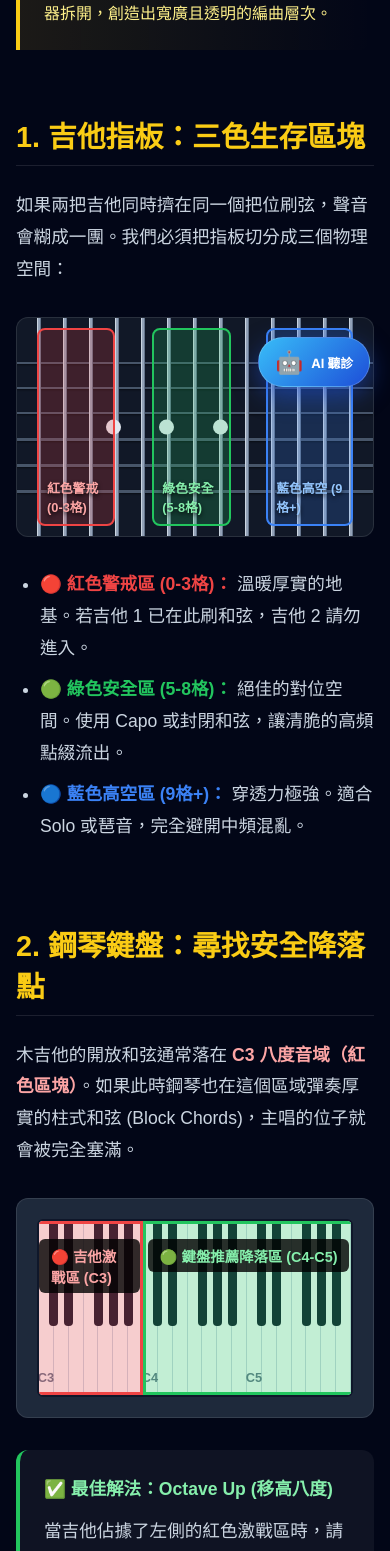
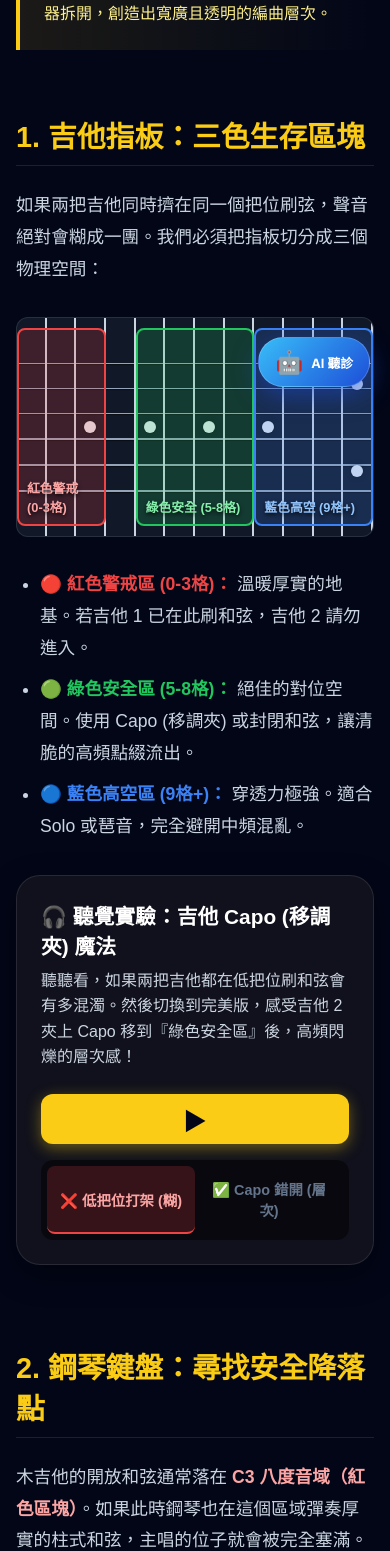
Before and after one commit to lifreedomstudio/lifreedom-studio, a Next.js app: page /courses/arrangement/voicing-training in a window 390 px wide. Shown: the part 432-1983 px from the top of the page. Built offline with nearby package versions, Linux system fonts and the light colour scheme.

Commit message:
Fix all mobile layouts and font sizes

```diff
--- a/src/app/courses/arrangement/voicing-training/page.tsx
+++ b/src/app/courses/arrangement/voicing-training/page.tsx
@@ -1,36 +1,128 @@
 "use client";
-import React, { useState, useEffect } from 'react';
+import React, { useState, useEffect, useRef } from 'react';
 import { useRouter } from 'next/navigation';
 
-// --- 🎸 1. 原創無版權：吉他指板 CSS 示意圖 ---
+// --- 🎧 A/B 試聽播放器元件 (從第一章繼承過來) ---
+const AudioComparer = ({ title, description, badSrc, goodSrc, isMobile, badLabel, goodLabel }: { title: string, description: string, badSrc: string, goodSrc: string, isMobile: boolean, badLabel: string, goodLabel: string }) => {
+    const [isPlaying, setIsPlaying] = useState(false);
+    const [isGood, setIsGood] = useState(false);
+    const audioRef = useRef<HTMLAudioElement>(null);
+
+    useEffect(() => {
+        if (audioRef.current) {
+            const currentTime = audioRef.current.currentTime;
+            const wasPlaying = !audioRef.current.paused;
+
+            audioRef.current.src = isGood ? goodSrc : badSrc;
+            audioRef.current.currentTime = currentTime;
+
+            if (wasPlaying) {
+                audioRef.current.play().catch(e => console.error("Play error:", e));
+            }
+        }
+    }, [isGood, badSrc, goodSrc]);
+
+    const togglePlay = () => {
+        if (audioRef.current) {
+            if (isPlaying) {
+                audioRef.current.pause();
+            } else {
+                audioRef.current.play();
+            }
+            setIsPlaying(!isPlaying);
+        }
+    };
+
+    return (
+        <div style={{
+            background: 'rgba(20, 20, 30, 0.8)', padding: isMobile ? '1.5rem' : '2rem',
+            borderRadius: '1.5rem', border: '1px solid rgba(255,255,255,0.1)',
+            boxShadow: '0 10px 30px rgba(0,0,0,0.4)', marginTop: '2rem', boxSizing: 'border-box'
+        }}>
+            <h4 style={{ fontSize: '1.3rem', fontWeight: 'bold', color: '#fff', margin: '0 0 0.5rem 0' }}>{title}</h4>
+            <p style={{ color: '#cbd5e1', fontSize: '1rem', marginBottom: '1.5rem', lineHeight: '1.6' }}>{description}</p>
+
+            <div style={{ display: 'flex', flexDirection: isMobile ? 'column' : 'row', alignItems: isMobile ? 'stretch' : 'center', gap: '1rem' }}>
+                <button
+                    onClick={togglePlay}
+                    style={{
+                        background: isPlaying ? '#eab308' : '#facc15', color: '#020617', border: 'none',
+                        width: isMobile ? '100%' : '60px', height: isMobile ? '50px' : '60px', borderRadius: isMobile ? '12px' : '50%',
+                        fontSize: '1.5rem', cursor: 'pointer', display: 'flex', alignItems: 'center', justifyContent: 'center',
+                        boxShadow: '0 4px 15px rgba(250, 204, 21, 0.4)', transition: 'background 0.2s'
+                    }}
+                >
+                    {isPlaying ? '⏸' : '▶'}
+                </button>
+
+                <div style={{ display: 'flex', background: 'rgba(0,0,0,0.5)', borderRadius: '12px', padding: '6px', flex: 1 }}>
+                    <button
+                        onClick={() => setIsGood(false)}
+                        style={{
+                            flex: 1, padding: '12px', border: 'none', borderRadius: '8px', cursor: 'pointer', fontWeight: 'bold',
+                            background: !isGood ? 'rgba(239, 68, 68, 0.2)' : 'transparent', color: !isGood ? '#fca5a5' : '#64748b',
+                            borderBottom: !isGood ? '2px solid #ef4444' : '2px solid transparent',
+                            transition: 'all 0.2s', fontSize: isMobile ? '0.9rem' : '1rem'
+                        }}
+                    >
+                        ❌ {badLabel}
+                    </button>
+                    <button
+                        onClick={() => setIsGood(true)}
+                        style={{
+                            flex: 1, padding: '12px', border: 'none', borderRadius: '8px', cursor: 'pointer', fontWeight: 'bold',
+                            background: isGood ? 'rgba(34, 197, 94, 0.2)' : 'transparent', color: isGood ? '#86efac' : '#64748b',
+                            borderBottom: isGood ? '2px solid #22c55e' : '2px solid transparent',
+                            transition: 'all 0.2s', fontSize: isMobile ? '0.9rem' : '1rem'
+                        }}
+                    >
+                        ✅ {goodLabel}
+                    </button>
+                </div>
+            </div>
+            <audio ref={audioRef} onEnded={() => setIsPlaying(false)} />
+        </div>
+    );
+};
+
+// --- 🎸 1. 原創無版權：吉他指板 CSS 示意圖 (已修復對齊問題) ---
 const GuitarFretboard = () => {
     return (
-        <div style={{ position: 'relative', width: '100%', height: '220px', background: '#111827', borderRadius: '12px', border: '1px solid rgba(255,255,255,0.1)', overflow: 'hidden', display: 'flex', flexDirection: 'column', justifyContent: 'center', padding: '0 20px' }}>
+        <div style={{ position: 'relative', width: '100%', height: '220px', background: '#111827', borderRadius: '12px', border: '1px solid rgba(255,255,255,0.1)', overflow: 'hidden', padding: '0' }}>
             {/* 琴弦 */}
-            <div style={{ position: 'absolute', top: 0, bottom: 0, left: 0, right: 0, display: 'flex', flexDirection: 'column', justifyContent: 'space-evenly', padding: '20px 0', zIndex: 1 }}>
+            <div style={{ position: 'absolute', top: 0, bottom: 0, left: 0, right: 0, display: 'flex', flexDirection: 'column', justifyContent: 'space-evenly', zIndex: 1, padding: '20px 0' }}>
                 {[...Array(6)].map((_, i) => (
-                    <div key={i} style={{ width: '100%', height: i < 3 ? '2px' : '3px', background: '#475569', boxShadow: '0 1px 2px rgba(0,0,0,0.5)' }}></div>
+                    <div key={i} style={{ width: '100%', height: i < 3 ? '1px' : '2px', background: '#94a3b8', boxShadow: '0 1px 1px rgba(0,0,0,0.5)' }}></div>
                 ))}
             </div>
-            {/* 琴格線條 */}
-            <div style={{ position: 'absolute', top: 0, bottom: 0, left: '20px', right: '20px', display: 'flex', justifyContent: 'space-between', zIndex: 2 }}>
-                {[...Array(13)].map((_, i) => (
-                    <div key={i} style={{ width: '4px', height: '100%', background: '#94a3b8', borderLeft: '1px solid #cbd5e1', borderRight: '1px solid #64748b' }}></div>
+
+            {/* 琴格 (精準切分 12 格) */}
+            <div style={{ position: 'absolute', top: 0, bottom: 0, left: 0, right: 0, display: 'flex', zIndex: 2 }}>
+                {[...Array(12)].map((_, i) => (
+                    <div key={i} style={{ flex: 1, borderRight: '2px solid #cbd5e1', position: 'relative' }}>
+                        {/* 在第 3, 5, 7, 9 格中間加點 (陣列索引 2, 4, 6, 8) */}
+                        {[2, 4, 6, 8].includes(i) && (
+                            <div style={{ position: 'absolute', top: '50%', left: '50%', transform: 'translate(-50%, -50%)', width: '12px', height: '12px', background: '#e2e8f0', borderRadius: '50%', boxShadow: '0 0 5px rgba(0,0,0,0.5)' }}></div>
+                        )}
+                        {/* 第 12 格雙點 */}
+                        {i === 11 && (
+                            <>
+                                <div style={{ position: 'absolute', top: '30%', left: '50%', transform: 'translate(-50%, -50%)', width: '12px', height: '12px', background: '#e2e8f0', borderRadius: '50%', boxShadow: '0 0 5px rgba(0,0,0,0.5)' }}></div>
+                                <div style={{ position: 'absolute', top: '70%', left: '50%', transform: 'translate(-50%, -50%)', width: '12px', height: '12px', background: '#e2e8f0', borderRadius: '50%', boxShadow: '0 0 5px rgba(0,0,0,0.5)' }}></div>
+                            </>
+                        )}
+                    </div>
                 ))}
             </div>
-            {/* 標記點 */}
-            <div style={{ position: 'absolute', top: '50%', transform: 'translateY(-50%)', left: '25%', width: '15px', height: '15px', background: '#e2e8f0', borderRadius: '50%', zIndex: 2 }}></div>
-            <div style={{ position: 'absolute', top: '50%', transform: 'translateY(-50%)', left: '40%', width: '15px', height: '15px', background: '#e2e8f0', borderRadius: '50%', zIndex: 2 }}></div>
-            <div style={{ position: 'absolute', top: '50%', transform: 'translateY(-50%)', left: '55%', width: '15px', height: '15px', background: '#e2e8f0', borderRadius: '50%', zIndex: 2 }}></div>
 
-            {/* 色塊區域 */}
-            <div style={{ position: 'absolute', top: '10px', bottom: '10px', left: '20px', width: '22%', background: 'rgba(239, 68, 68, 0.2)', border: '2px solid #ef4444', borderRadius: '8px', zIndex: 3, display: 'flex', alignItems: 'flex-end', padding: '8px' }}>
+            {/* 色塊區域 (完美貼齊琴格) */}
+            <div style={{ position: 'absolute', top: '10px', bottom: '10px', left: '0%', width: '25%', background: 'rgba(239, 68, 68, 0.2)', border: '2px solid #ef4444', borderRadius: '8px', zIndex: 3, display: 'flex', alignItems: 'flex-end', padding: '8px', boxSizing: 'border-box' }}>
                 <span style={{ color: '#fca5a5', fontWeight: 'bold', fontSize: '0.8rem', textShadow: '0 2px 4px rgba(0,0,0,0.8)' }}>紅色警戒 (0-3格)</span>
             </div>
-            <div style={{ position: 'absolute', top: '10px', bottom: '10px', left: '38%', width: '22%', background: 'rgba(34, 197, 94, 0.2)', border: '2px solid #22c55e', borderRadius: '8px', zIndex: 3, display: 'flex', alignItems: 'flex-end', padding: '8px' }}>
+            <div style={{ position: 'absolute', top: '10px', bottom: '10px', left: '33.33%', width: '33.33%', background: 'rgba(34, 197, 94, 0.2)', border: '2px solid #22c55e', borderRadius: '8px', zIndex: 3, display: 'flex', alignItems: 'flex-end', padding: '8px', boxSizing: 'border-box' }}>
                 <span style={{ color: '#86efac', fontWeight: 'bold', fontSize: '0.8rem', textShadow: '0 2px 4px rgba(0,0,0,0.8)' }}>綠色安全 (5-8格)</span>
             </div>
-            <div style={{ position: 'absolute', top: '10px', bottom: '10px', left: '70%', right: '20px', background: 'rgba(59, 130, 246, 0.2)', border: '2px solid #3b82f6', borderRadius: '8px', zIndex: 3, display: 'flex', alignItems: 'flex-end', padding: '8px' }}>
+            <div style={{ position: 'absolute', top: '10px', bottom: '10px', left: '66.66%', width: '33.33%', background: 'rgba(59, 130, 246, 0.2)', border: '2px solid #3b82f6', borderRadius: '8px', zIndex: 3, display: 'flex', alignItems: 'flex-end', padding: '8px', boxSizing: 'border-box' }}>
                 <span style={{ color: '#93c5fd', fontWeight: 'bold', fontSize: '0.8rem', textShadow: '0 2px 4px rgba(0,0,0,0.8)' }}>藍色高空 (9格+)</span>
             </div>
         </div>
@@ -39,21 +131,15 @@ const GuitarFretboard = () => {
 
 // --- 🎹 2. 原創無版權：實體鋼琴鍵盤 CSS 示意圖 ---
 const PianoKeyboard = () => {
-    // 建立 3 個八度的白鍵 (C3 到 B5，共 21 個白鍵)
     const whiteKeys = Array.from({ length: 21 });
-    // 黑鍵的位置規律 (C-D, D-E, F-G, G-A, A-B 之間有黑鍵)
     const blackKeyIndices = [0, 1, 3, 4, 5, 7, 8, 10, 11, 12, 14, 15, 17, 18, 19];
 
     return (
         <div style={{ position: 'relative', width: '100%', height: '220px', background: '#1e293b', borderRadius: '12px', border: '1px solid rgba(255,255,255,0.1)', overflow: 'hidden', padding: '20px' }}>
-
-            {/* 鍵盤本體容器 */}
             <div style={{ position: 'relative', width: '100%', height: '100%', display: 'flex', background: '#f8fafc', borderRadius: '6px', border: '2px solid #0f172a', overflow: 'hidden' }}>
-
                 {/* 白鍵 */}
                 {whiteKeys.map((_, i) => (
                     <div key={`white-${i}`} style={{ flex: 1, borderRight: '1px solid #cbd5e1', position: 'relative' }}>
-                        {/* 標示 C 鍵 (C3, C4, C5) */}
                         {i % 7 === 0 && (
                             <span style={{ position: 'absolute', bottom: '10px', left: '50%', transform: 'translateX(-50%)', color: '#64748b', fontSize: '0.8rem', fontWeight: 'bold' }}>
                                 C{3 + i / 7}
@@ -61,24 +147,15 @@ const PianoKeyboard = () => {
                         )}
                     </div>
                 ))}
-
                 {/* 黑鍵 */}
                 {blackKeyIndices.map(i => (
                     <div key={`black-${i}`} style={{
-                        position: 'absolute',
-                        // 每個白鍵寬度約為 100% / 21。黑鍵放在白鍵交界處。
-                        left: `calc(${(i + 1) * (100 / 21)}% - ${(100 / 21) * 0.3}%)`,
-                        width: `${(100 / 21) * 0.6}%`,
-                        height: '60%',
-                        background: '#0f172a',
-                        borderRadius: '0 0 4px 4px',
-                        zIndex: 2
+                        position: 'absolute', left: `calc(${(i + 1) * (100 / 21)}% - ${(100 / 21) * 0.3}%)`,
+                        width: `${(100 / 21) * 0.6}%`, height: '60%', background: '#0f172a', borderRadius: '0 0 4px 4px', zIndex: 2
                     }}></div>
                 ))}
 
-                {/* --- 色塊標記區域 --- */}
-
-                {/* 紅色激戰區 (C3 到 B3，前 7 個白鍵) */}
+                {/* 顏色標記區 */}
                 <div style={{
                     position: 'absolute', top: 0, bottom: 0, left: 0, width: `${(7 / 21) * 100}%`,
                     background: 'rgba(239, 68, 68, 0.25)', border: '3px solid #ef4444', borderLeft: 'none',
@@ -88,8 +165,6 @@ const PianoKeyboard = () => {
                         🔴 吉他激戰區 (C3)
                     </span>
                 </div>
-
-                {/* 綠色安全區 (C4 到 B5，後 14 個白鍵) */}
                 <div style={{
                     position: 'absolute', top: 0, bottom: 0, left: `${(7 / 21) * 100}%`, right: 0,
                     background: 'rgba(34, 197, 94, 0.25)', border: '3px solid #22c55e', borderRight: 'none',
@@ -99,7 +174,6 @@ const PianoKeyboard = () => {
                         🟢 鍵盤推薦降落區 (C4-C5)
                     </span>
                 </div>
-
             </div>
         </div>
     );
@@ -162,19 +236,30 @@ export default function VoicingTraining() {
                         1. 吉他指板：三色生存區塊
                     </h2>
                     <p style={{ color: '#cbd5e1', lineHeight: '1.8', fontSize: '1.1rem', marginBottom: '2rem' }}>
-                        如果兩把吉他同時擠在同一個把位刷弦，聲音會糊成一團。我們必須把指板切分成三個物理空間：
+                        如果兩把吉他同時擠在同一個把位刷弦，聲音絕對會糊成一團。我們必須把指板切分成三個物理空間：
                     </p>
 
-                    {/* 呼叫自製無版權圖解 */}
+                    {/* 吉他圖解 */}
                     <div style={{ marginBottom: '2rem' }}>
                         <GuitarFretboard />
                     </div>
 
-                    <ul style={{ color: '#cbd5e1', lineHeight: '1.8', fontSize: '1.1rem', paddingLeft: '1.5rem' }}>
+                    <ul style={{ color: '#cbd5e1', lineHeight: '1.8', fontSize: '1.1rem', paddingLeft: '1.5rem', marginBottom: '2rem' }}>
                         <li style={{ marginBottom: '10px' }}><strong style={{ color: '#ef4444' }}>🔴 紅色警戒區 (0-3格)：</strong> 溫暖厚實的地基。若吉他 1 已在此刷和弦，吉他 2 請勿進入。</li>
-                        <li style={{ marginBottom: '10px' }}><strong style={{ color: '#22c55e' }}>🟢 綠色安全區 (5-8格)：</strong> 絕佳的對位空間。使用 Capo 或封閉和弦，讓清脆的高頻點綴流出。</li>
+                        <li style={{ marginBottom: '10px' }}><strong style={{ color: '#22c55e' }}>🟢 綠色安全區 (5-8格)：</strong> 絕佳的對位空間。使用 Capo (移調夾) 或封閉和弦，讓清脆的高頻點綴流出。</li>
                         <li><strong style={{ color: '#3b82f6' }}>🔵 藍色高空區 (9格+)：</strong> 穿透力極強。適合 Solo 或琶音，完全避開中頻混亂。</li>
                     </ul>
+
+                    {/* 🎧 吉他聽覺實戰 */}
+                    <AudioComparer
+                        title="🎧 聽覺實驗：吉他 Capo (移調夾) 魔法"
+                        description="聽聽看，如果兩把吉他都在低把位刷和弦會有多混濁。然後切換到完美版，感受吉他 2 夾上 Capo 移到『綠色安全區』後，高頻閃爍的層次感！"
+                        badSrc="/audio/guitar-clash.mp3"
+                        goodSrc="/audio/guitar-capo.mp3"
+                        badLabel="低把位打架 (糊)"
+                        goodLabel="Capo 錯開 (層次)"
+                        isMobile={isMobile}
+                    />
                 </section>
 
                 {/* 內容區塊 2：鋼琴鍵盤 */}
@@ -183,19 +268,29 @@ export default function VoicingTraining() {
                         2. 鋼琴鍵盤：尋找安全降落點
                     </h2>
                     <p style={{ color: '#cbd5e1', lineHeight: '1.8', fontSize: '1.1rem', marginBottom: '2rem' }}>
-                        木吉他的開放和弦通常落在 <strong style={{ color: '#fca5a5' }}>C3 八度音域（紅色區塊）</strong>。如果此時鋼琴也在這個區域彈奏厚實的柱式和弦 (Block Chords)，主唱的位子就會被完全塞滿。
+                        木吉他的開放和弦通常落在 <strong style={{ color: '#fca5a5' }}>C3 八度音域（紅色區塊）</strong>。如果此時鋼琴也在這個區域彈奏厚實的柱式和弦，主唱的位子就會被完全塞滿。
                     </p>
 
-                    {/* 呼叫自製無版權 鋼琴鍵盤圖解 */}
+                    {/* 鋼琴圖解 */}
                     <div style={{ marginBottom: '2rem' }}>
                         <PianoKeyboard />
                     </div>
 
                     <p style={{ color: '#cbd5e1', lineHeight: '1.8', fontSize: '1.1rem', marginBottom: '2rem', padding: '1.5rem', background: 'rgba(255,255,255,0.05)', borderRadius: '12px', borderLeft: '4px solid #22c55e' }}>
                         <strong style={{ color: '#86efac', display: 'block', marginBottom: '10px' }}>✅ 最佳解法：Octave Up (移高八度)</strong>
-                        當吉他佔據了左側的紅色激戰區時，請讓鍵盤手直接將右手移到 <strong style={{ color: '#86efac' }}>右側的綠色安全區 (C4-C5)</strong> 彈奏轉位和弦。這樣吉他在一樓，鋼琴在二樓，層次瞬間打開！
+                        當吉他佔據了左側的紅色激戰區時，請讓鍵盤手直接將右手移到 <strong style={{ color: '#86efac' }}>右側的綠色安全區 (C4-C5)</strong>。吉他在一樓，鋼琴去二樓，層次瞬間打開！
                     </p>
 
+                    {/* 🎧 鋼琴聽覺實戰 */}
+                    <AudioComparer
+                        title="🎧 聽覺實驗：八度音錯位術 (Octave Up)"
+                        description="請留意聽鋼琴跟吉他重疊的感覺。當我們把 MIDI 裡面的鋼琴全選，往上拉高一個八度 (Octave Up)，這首歌的空間感瞬間就被撐開了。"
+                        badSrc="/audio/piano-clash.mp3"
+                        goodSrc="/audio/piano-octave-up.mp3"
+                        badLabel="C3 重疊打架"
+                        goodLabel="鋼琴上二樓 (C4)"
+                        isMobile={isMobile}
+                    />
                 </section>
 
                 {/* 💡 混音助理提示 */}
```
Also changed, not shown: src/app/certification/novice/page.tsx (+54 -28 lines).
